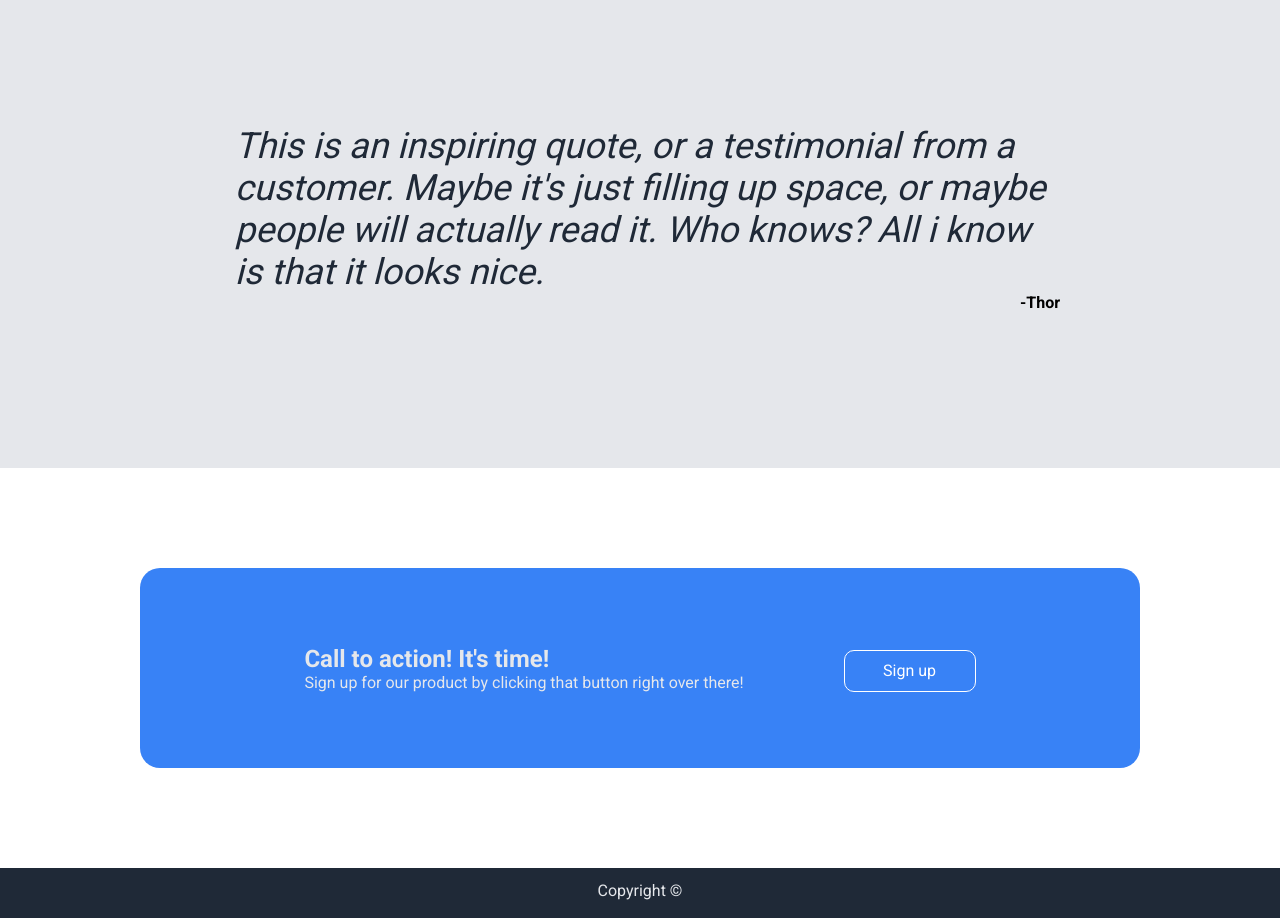
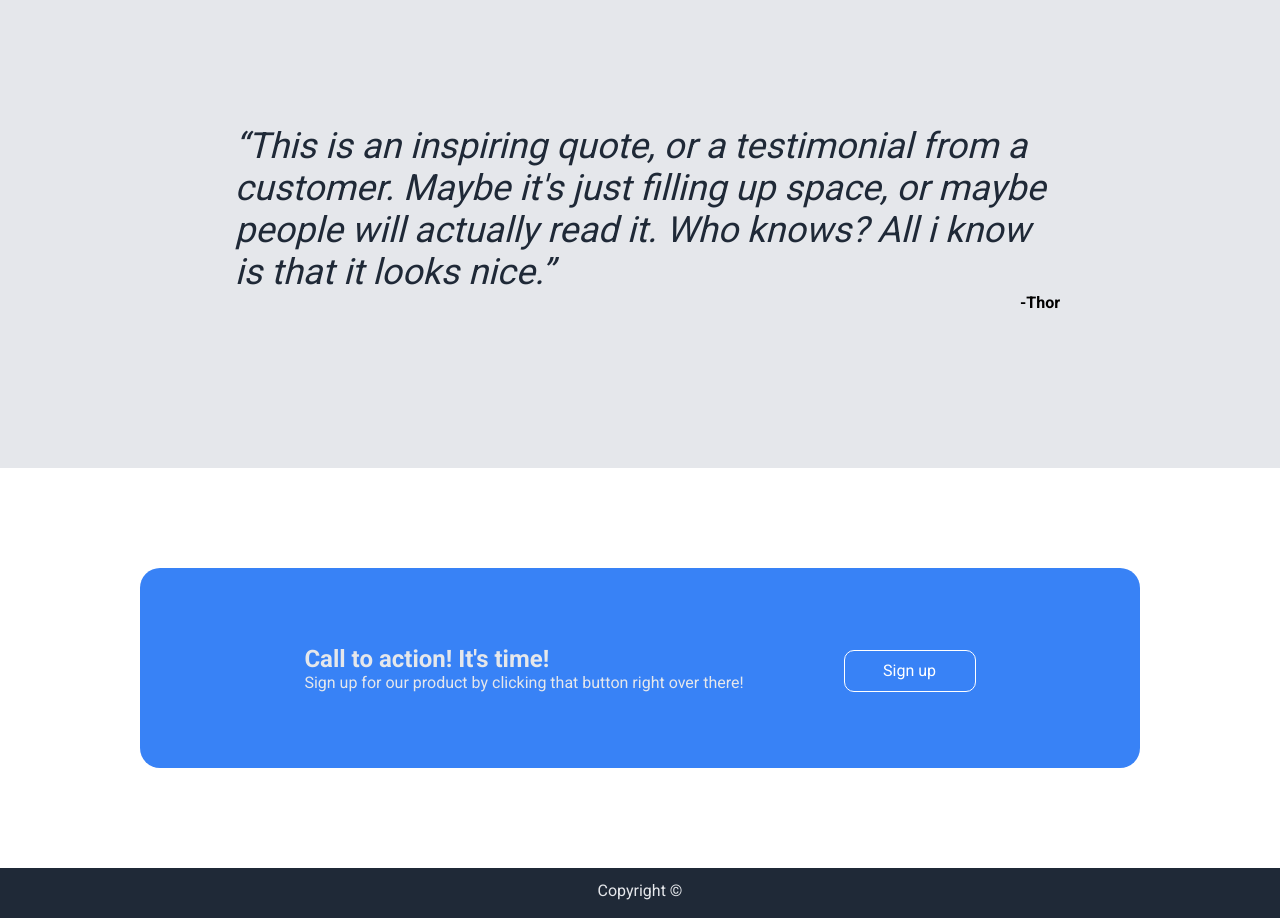
Before and after one commit to PatrykDurda/CSS-project, a plain HTML site: page index.html in a window 1280 px wide. Shown: the part 1300-2218 px from the top of the page. Drawn offline with Linux system fonts and the light colour scheme.

Commit message:
Update index.html

```diff
--- a/index.html
+++ b/index.html
@@ -58,7 +58,7 @@
 </div>
 
 <div class="quote">
-    <div id="quote">This is an inspiring quote, or a testimonial from a <br>customer. Maybe it's just filling up space, or maybe <br>people will actually read it. Who knows? All i know <br>is that it looks nice.</div>
+    <div id="quote"><q>This is an inspiring quote, or a testimonial from a <br>customer. Maybe it's just filling up space, or maybe <br>people will actually read it. Who knows? All i know <br>is that it looks nice.</q></div>
     <p class="quote-sign"><b>-Thor</b></p>
 </div>
 <div class="bg-blue">
```
